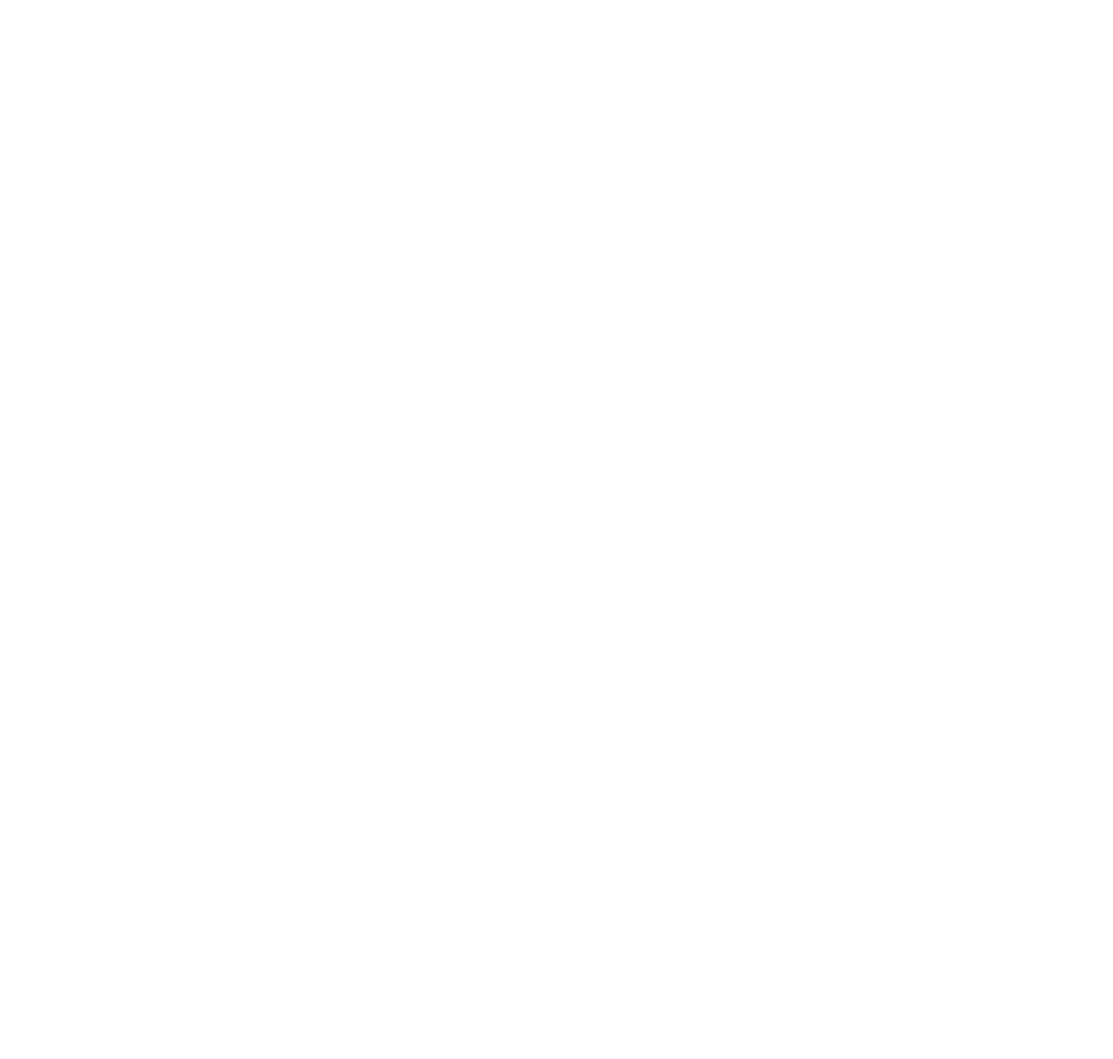
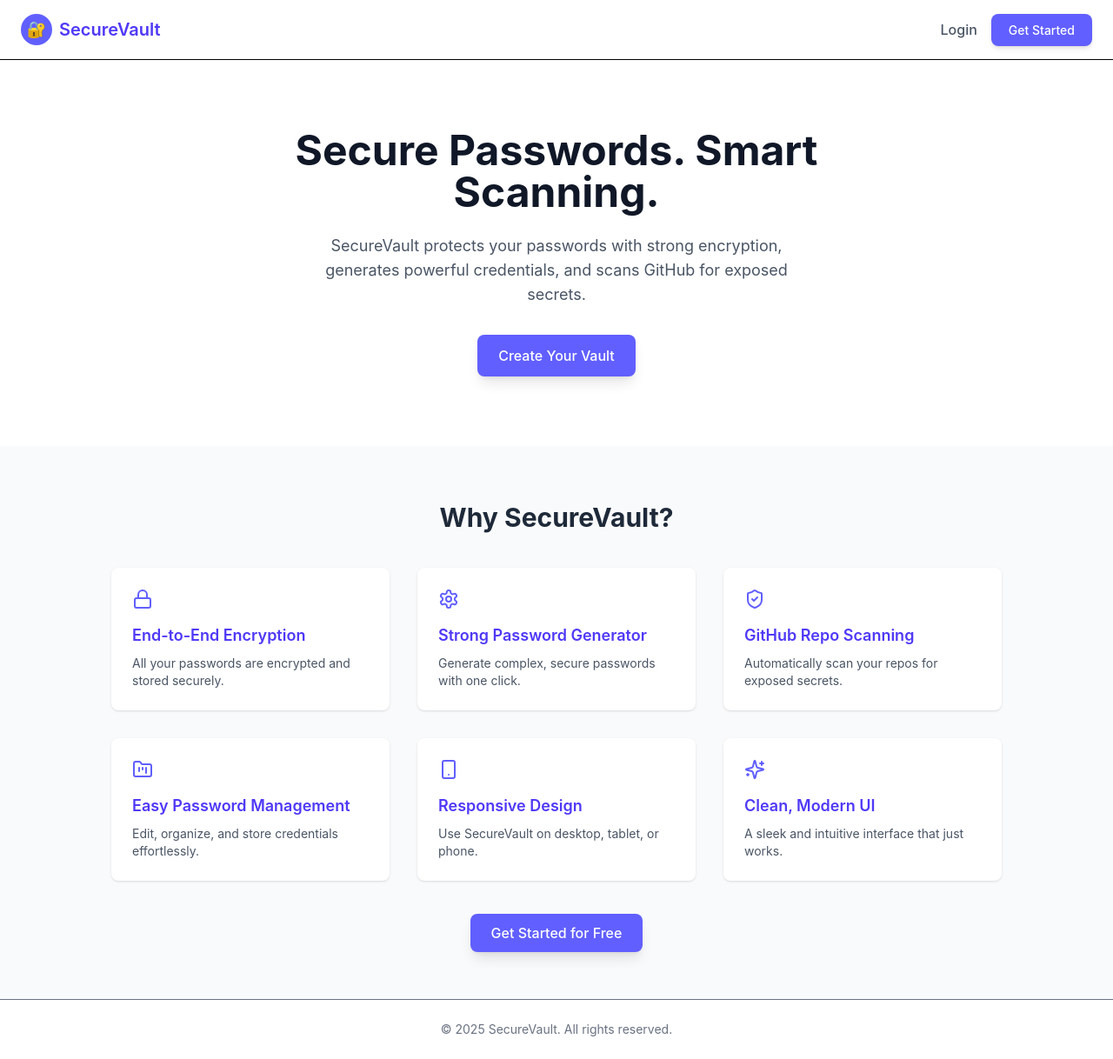
Before and after one commit to guy-with-a-cool-terminal/BinTechHub, a React (Vite) app in the folder PasswordManager/password-manager-frontend/: page / in a window 1280 px wide. Shown: the whole page at 87% size. Before the commit the page ends 800 px from the top, so only its background shows below. Built offline with nearby package versions, Linux system fonts and the light colour scheme.

Commit message:
added a landing page

```diff
--- a/PasswordManager/password-manager-frontend/package.json
+++ b/PasswordManager/password-manager-frontend/package.json
@@ -13,6 +13,7 @@
     "@heroicons/react": "^2.2.0",
     "@tailwindcss/vite": "^4.1.5",
     "axios": "^1.9.0",
+    "framer-motion": "^12.9.4",
     "lucide-react": "^0.503.0",
     "react": "^19.0.0",
     "react-dom": "^19.0.0",
--- a/PasswordManager/password-manager-frontend/src/App.jsx
+++ b/PasswordManager/password-manager-frontend/src/App.jsx
@@ -1,15 +1,146 @@
-import { useState } from 'react'
-import reactLogo from './assets/react.svg'
-import viteLogo from '/vite.svg'
-import './App.css'
+import React from 'react';
+import { Link } from 'react-router-dom';
+import { motion } from 'framer-motion'; // Import framer-motion for animations
+import {
+  Lock,
+  Settings,
+  ShieldCheck,
+  FolderKanban,
+  Smartphone,
+  Sparkles,
+} from 'lucide-react';
 
-function App() {
-  const [count, setCount] = useState(0)
+const App = () => {
+  const features = [
+    {
+      title: "End-to-End Encryption",
+      desc: "All your passwords are encrypted and stored securely.",
+      icon: <Lock className="w-6 h-6 text-indigo-500" />,
+    },
+    {
+      title: "Strong Password Generator",
+      desc: "Generate complex, secure passwords with one click.",
+      icon: <Settings className="w-6 h-6 text-indigo-500" />,
+    },
+    {
+      title: "GitHub Repo Scanning",
+      desc: "Automatically scan your repos for exposed secrets.",
+      icon: <ShieldCheck className="w-6 h-6 text-indigo-500" />,
+    },
+    {
+      title: "Easy Password Management",
+      desc: "Edit, organize, and store credentials effortlessly.",
+      icon: <FolderKanban className="w-6 h-6 text-indigo-500" />,
+    },
+    {
+      title: "Responsive Design",
+      desc: "Use SecureVault on desktop, tablet, or phone.",
+      icon: <Smartphone className="w-6 h-6 text-indigo-500" />,
+    },
+    {
+      title: "Clean, Modern UI",
+      desc: "A sleek and intuitive interface that just works.",
+      icon: <Sparkles className="w-6 h-6 text-indigo-500" />,
+    },
+  ];
 
   return (
-    <>
-    </>
-  )
-}
+    <div className="bg-white min-h-screen flex flex-col justify-between font-inter">
+      {/* Header */}
+      <header className="px-6 py-4 flex justify-between items-center border-b">
+        <div className="flex items-center space-x-2">
+          <div className="w-9 h-9 bg-indigo-500 text-white flex items-center justify-center rounded-full text-lg font-bold">
+            🔐
+          </div>
+          <span className="text-xl font-semibold text-indigo-600">SecureVault</span>
+        </div>
+        <div className="space-x-4">
+          <Link
+            to="/login"
+            className="text-gray-600 hover:text-indigo-600 font-medium transition"
+          >
+            Login
+          </Link>
+          <Link
+            to="/signup"
+            className="bg-indigo-500 hover:bg-indigo-600 text-white px-5 py-2.5 rounded-lg text-sm font-medium shadow-md hover:shadow-lg transition-all duration-200 transform hover:scale-[1.02]"
+          >
+            Get Started
+          </Link>
+        </div>
+      </header>
 
-export default App
+      {/* Hero Section */}
+      <motion.main
+        className="flex flex-col items-center text-center px-6 py-20"
+        initial={{ opacity: 0 }}
+        animate={{ opacity: 1 }}
+        transition={{ duration: 0.8 }}
+      >
+        <h1 className="text-4xl sm:text-5xl font-bold text-gray-900 mb-6 max-w-2xl">
+          Secure Passwords. Smart Scanning.
+        </h1>
+        <p className="text-gray-600 text-lg mb-8 max-w-xl">
+          SecureVault protects your passwords with strong encryption, generates powerful credentials, and scans GitHub for exposed secrets.
+        </p>
+        <Link
+          to="/signup"
+          className="bg-indigo-500 hover:bg-indigo-600 text-white px-6 py-3 rounded-lg text-base font-medium shadow-lg transition hover:scale-105"
+        >
+          Create Your Vault
+        </Link>
+      </motion.main>
+
+      {/* Features Section */}
+      <motion.section
+        className="bg-gray-50 py-16 px-6"
+        initial={{ opacity: 0 }}
+        animate={{ opacity: 1 }}
+        transition={{ duration: 1.0, delay: 0.2 }}
+      >
+        <div className="max-w-5xl mx-auto text-center">
+          <h2 className="text-2xl sm:text-3xl font-bold text-gray-800 mb-10">
+            Why SecureVault?
+          </h2>
+          <div className="grid sm:grid-cols-2 lg:grid-cols-3 gap-8">
+            {features.map((feature, index) => (
+              <motion.div
+                key={index}
+                className="bg-white p-6 rounded-lg shadow hover:shadow-md transition text-left hover:scale-105"
+                initial={{ opacity: 0, y: 20 }}
+                animate={{ opacity: 1, y: 0 }}
+                transition={{ delay: 0.2 * index, duration: 0.6 }}
+              >
+                <div className="mb-4">{feature.icon}</div>
+                <h3 className="font-semibold text-lg text-indigo-600 mb-2">
+                  {feature.title}
+                </h3>
+                <p className="text-gray-600 text-sm">{feature.desc}</p>
+              </motion.div>
+            ))}
+          </div>
+          <div className="mt-12">
+            <Link
+              to="/signup"
+              className="bg-indigo-500 hover:bg-indigo-600 text-white px-6 py-3 rounded-lg text-base font-medium shadow-lg transition hover:scale-105"
+            >
+              Get Started for Free
+            </Link>
+          </div>
+        </div>
+      </motion.section>
+
+      {/* Footer */}
+      <motion.footer
+        className="text-center text-sm text-gray-500 py-6 border-t"
+        initial={{ opacity: 0 }}
+        animate={{ opacity: 1 }}
+        transition={{ duration: 0.8, delay: 0.5 }}
+      >
+        © {new Date().getFullYear()} SecureVault. All rights reserved.
+      </motion.footer>
+    </div>
+  );
+};
+
+export default App;
```
Also changed, not shown: 1 other file (tests, documents, lock files or other folders).
